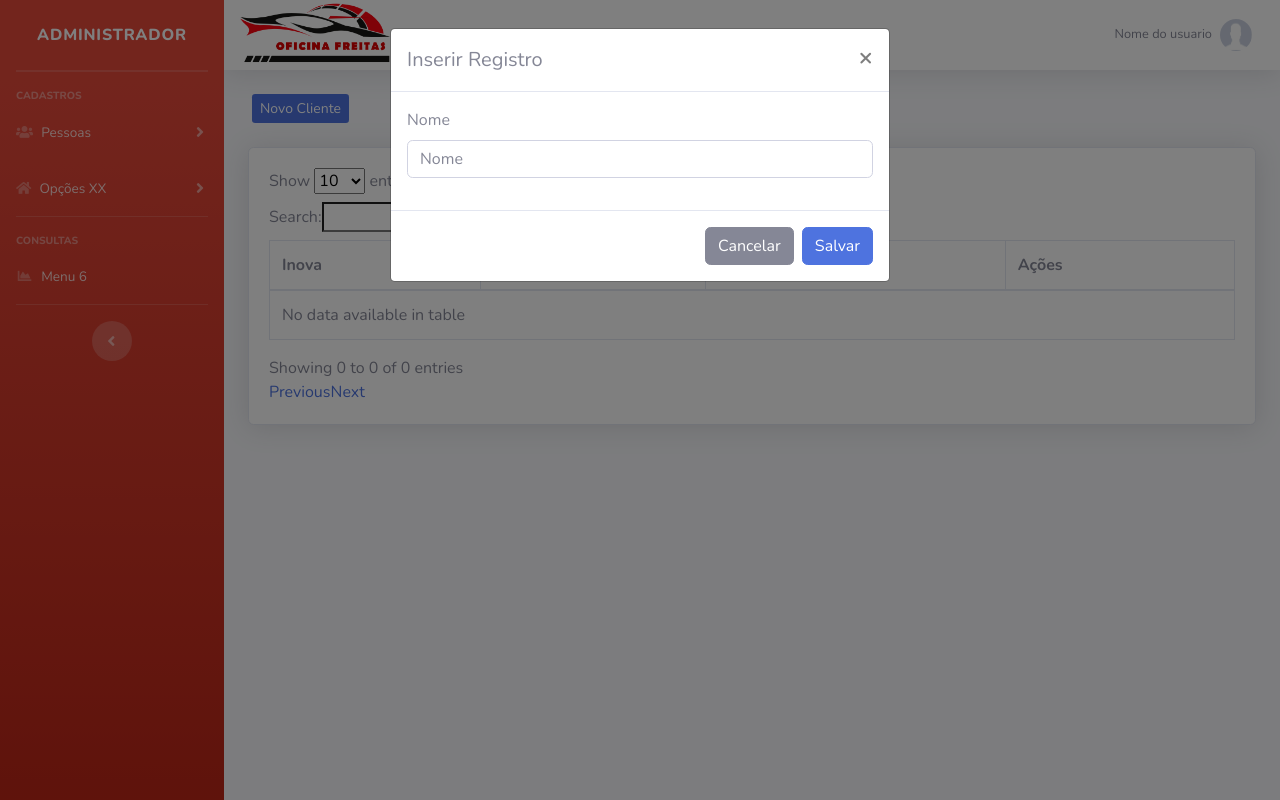
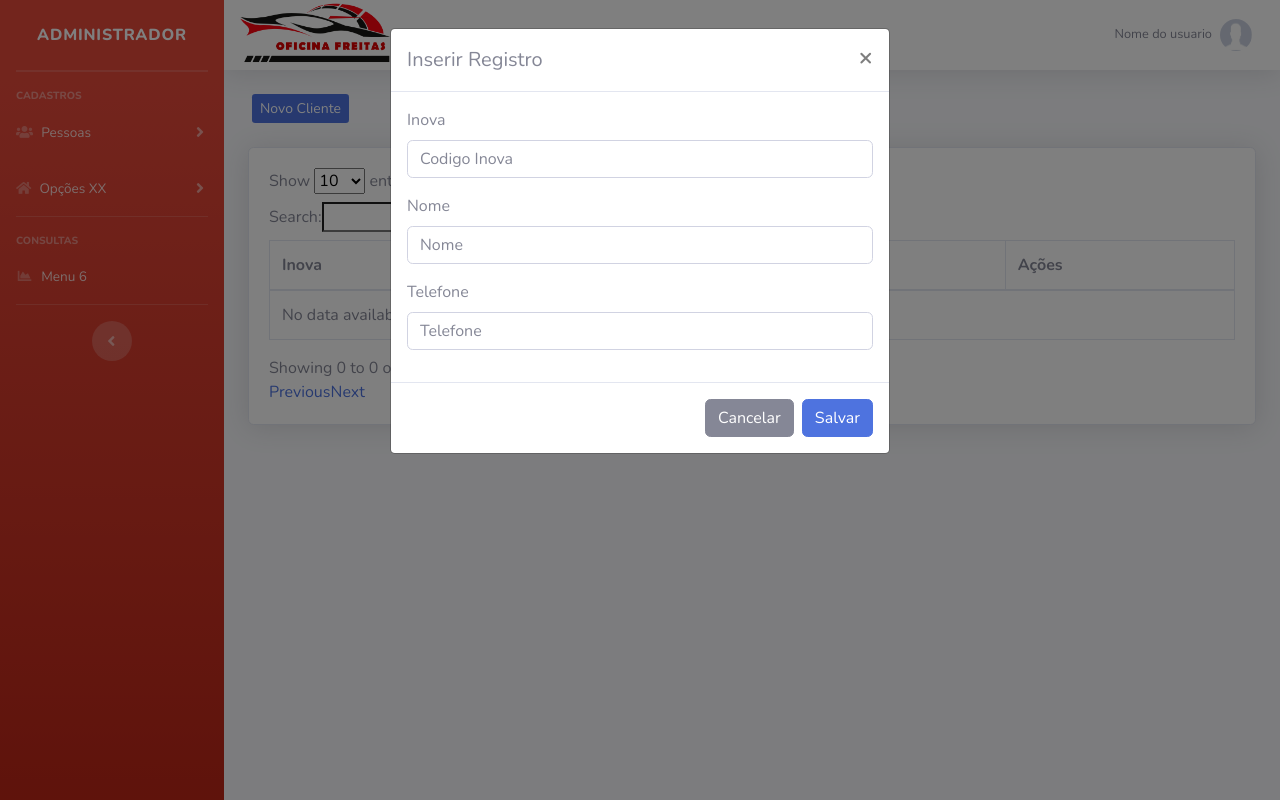
Before and after one commit to diogovdcpa/pontos, a PHP site: page /pontos/index.php?pag=clientes&funcao=novo in a window 1280 px wide. Run offline with PHP 8.4, Linux system fonts and the light colour scheme; data that the repository does not hold is empty; some libraries are stand-ins or nearby versions.

Commit message:
preparando a abertura do modal clientes

```diff
--- a/painel-adm/clientes.php
+++ b/painel-adm/clientes.php
@@ -91,7 +91,9 @@ if(@$_SESSION['id_usuario'] == null || @$_SESSION['nivel_usuario'] != 'Admin'){
                     $query = $pdo->query("SELECT * FROM carac where id = '" . $id2 . "' ");
                     $res = $query->fetchAll(PDO::FETCH_ASSOC);
 
+                    $inova2 = $res[0]['inova'];
                     $nome2 = $res[0]['nome'];
+                    $telefone2 = $res[0]['telefone'];
                 } else {
                     $titulo = "Inserir Registro";
                 }
@@ -104,16 +106,25 @@ if(@$_SESSION['id_usuario'] == null || @$_SESSION['nivel_usuario'] != 'Admin'){
                     <span aria-hidden="true">&times;</span>
                 </button>
             </div>
+
+            <!-- FORMULARIO DE INSERIR OU EDITAR -->
             <form id="form" method="POST">
                 <div class="modal-body">
 
                     <div class="form-group">
-                        <label>Nome</label>
-                        <input value="<?php echo @$nome2 ?>" type="text" class="form-control" id="nome-cat" name="nome-cat" placeholder="Nome">
+                        <label>Inova</label>
+                        <input value="<?php echo @$inova2 ?>" type="text" class="form-control" id="inova_cli" name="inova_cli" placeholder="Codigo Inova">
                     </div>
 
+                    <div class="form-group">
+                        <label>Nome</label>
+                        <input value="<?php echo @$nome2 ?>" type="text" class="form-control" id="nome_cli" name="nome_cli" placeholder="Nome">
+                    </div>
 
-
+                    <div class="form-group">
+                        <label>Telefone</label>
+                        <input value="<?php echo @$telefone2 ?>" type="text" class="form-control" id="telefone_cli" name="telefone_cli" placeholder="Telefone">
+                    </div>
 
                     <small>
                         <div id="mensagem">
@@ -124,13 +135,9 @@ if(@$_SESSION['id_usuario'] == null || @$_SESSION['nivel_usuario'] != 'Admin'){
                 </div>
 
 
-
                 <div class="modal-footer">
-
-
-
                     <input value="<?php echo @$_GET['id'] ?>" type="hidden" name="txtid2" id="txtid2">
-                    <input value="<?php echo @$nome2 ?>" type="hidden" name="antigo" id="antigo">
+                    <input value="<?php echo @$inova2 ?>" type="hidden" name="antigo" id="antigo">
 
                     <button type="button" id="btn-fechar" class="btn btn-secondary" data-dismiss="modal">Cancelar</button>
                     <button type="submit" name="btn-salvar" id="btn-salvar" class="btn btn-primary">Salvar</button>
--- /dev/null
+++ b/painel-adm/home.php
@@ -0,0 +1 @@
+Pagina Principal Home
```
Also changed, not shown: painel-adm/clientes/excluir.php (added), painel-adm/clientes/inserir.php (added).
